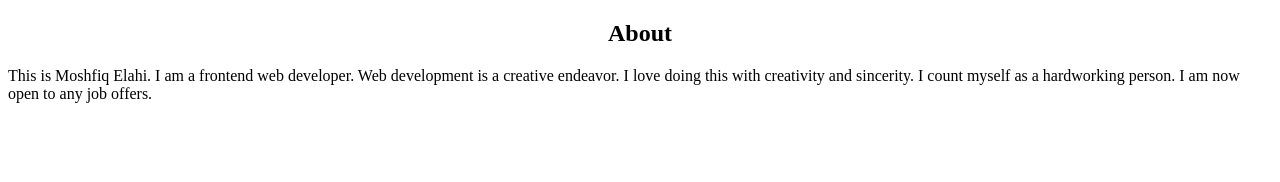
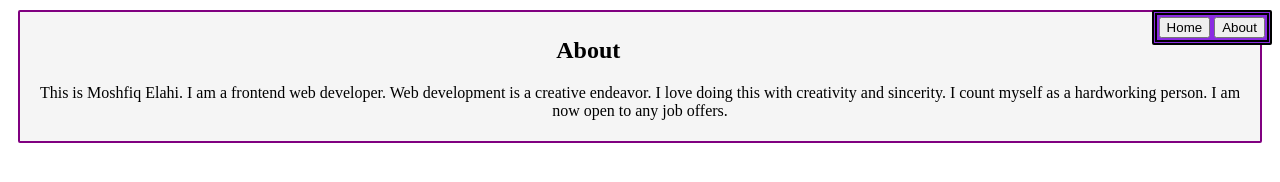
Before and after one commit to MoshfiqElahi/my-first-website, a plain HTML site: page index.html in a window 1280 px wide. Drawn offline with Linux system fonts and the light colour scheme.

Commit message:
new change

```diff
--- a/folder/style.css
+++ b/folder/style.css
@@ -1,7 +1,18 @@
-<style>
+.button{
+    text-align: right;
+    border: 5px;
+    background-color: blueviolet;
+    border-radius: 2px;
+    float: right;
+    border-style: double;
+    padding: 2px;
+}
+
 .box{
     background-color: whitesmoke;
     border: purple 2px solid;
     border-radius: 2px;
+    text-align: center;
+    margin: 10px;
+    padding: 5px;
 }
-</style>
--- a/index.html
+++ b/index.html
@@ -5,10 +5,14 @@
     <title>Document</title>
 </head>
 <body>
+    <div class="button">
+    <button>Home</button>
+    <button>About</button>
+    </div>
+
     <div class="box">
         <h2 style="text-align: center;">About</h2>
         <p>This is Moshfiq Elahi. I am a frontend web developer. Web development is a creative endeavor. I love doing this with creativity and sincerity. I count myself as a hardworking person. I am now open to any job offers.</p>
-
     </div>
 
 
```
